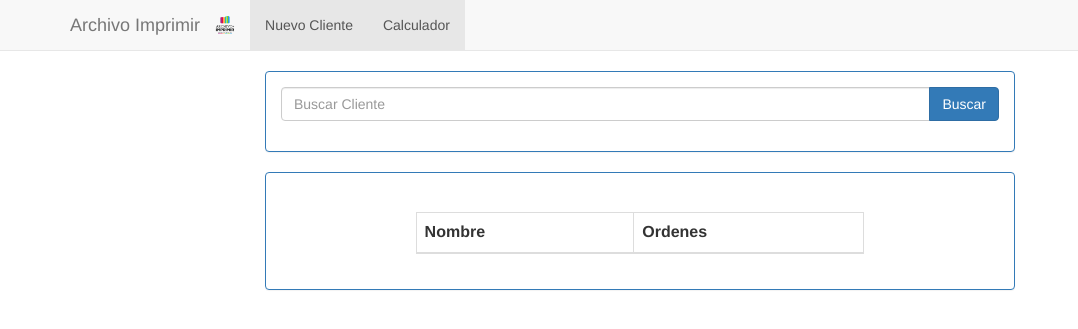
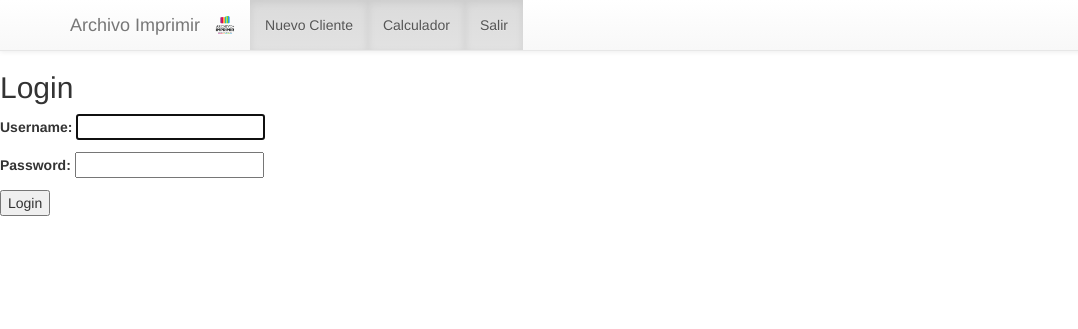
Before and after one commit to Alialmandoz/ArchivoImprimirWebApp, a Django app: page / in a window 1280 px wide. Shown: the top 329 px of the page, without its empty margins (0-1078 px from the left). Run offline with Django 3.2, Linux system fonts and the light colour scheme; data that the repository does not hold is empty; some libraries are stand-ins or nearby versions.

Commit message:
fixed the way in how the browse is shown, added loginlogout functionality

```diff
--- a/ArchivoImprimir/settings.py
+++ b/ArchivoImprimir/settings.py
@@ -104,6 +104,8 @@ AUTH_PASSWORD_VALIDATORS = [
     },
 ]
 
+LOGIN_REDIRECT_URL = 'index'
+
 
 # Internationalization
 # https://docs.djangoproject.com/en/1.10/topics/i18n/
--- a/ArchivoImprimir/urls.py
+++ b/ArchivoImprimir/urls.py
@@ -13,10 +13,13 @@ Including another URLconf
     1. Import the include() function: from django.conf.urls import url, include
     2. Add a URL to urlpatterns:  url(r'^blog/', include('blog.urls'))
 """
+from django.contrib.auth import views as auth_views
 from django.conf.urls import include, url
 from django.contrib import admin
 
 urlpatterns = [
+    url(r'^$', auth_views.login, name='login'),
+    url(r'^logout/$', auth_views.logout, name='logout'),
     url(r'^admin/', admin.site.urls),
     url(r'', include('cliente.urls')),
 ]
--- a/cliente/templates/layouts/base.html
+++ b/cliente/templates/layouts/base.html
@@ -1,13 +1,9 @@
 {% load staticfiles %}
   <meta charset="utf-8">
     <meta name="viewport" content="width=device-width, initial-scale=1">
-    <script type="text/javascript" src="http://cdnjs.cloudflare.com/ajax/libs/jquery/2.0.3/jquery.min.js"></script>
-    <script type="text/javascript" src="http://netdna.bootstrapcdn.com/bootstrap/3.3.4/js/bootstrap.min.js"></script>
-    <link href="http://cdnjs.cloudflare.com/ajax/libs/font-awesome/4.3.0/css/font-awesome.min.css"
-    rel="stylesheet" type="text/css">
-    <link rel="stylesheet" href="http://pingendo.github.io/pingendo-bootstrap/themes/default/bootstrap.css">
-
-
+    <link rel="stylesheet" href="https://maxcdn.bootstrapcdn.com/bootstrap/3.3.1/css/bootstrap.min.css">
+    <link rel="stylesheet" href="https://maxcdn.bootstrapcdn.com/bootstrap/3.3.1/css/bootstrap-theme.min.css">
+    <script src="https://maxcdn.bootstrapcdn.com/bootstrap/3.3.1/js/bootstrap.min.js"></script>
 <html>
 <head>
     <title>
@@ -16,11 +12,6 @@
         {% endblock %}
     </title>
     {% block header %}{% endblock %}
-<style>
-    strong {
-        font-weight: bold;
-    }
-</style>
 </head>
 <body data-spy="scroll">
 
@@ -44,6 +35,9 @@
               <li class="active">
                 <a href="/calculador">Calculador</a>
             </li>
+              <li class="active">
+                <a href="/logout">Salir</a>
+            </li>
           </ul>
         </div>
       </div>
--- a/cliente/templates/orden/crear_orden.html
+++ b/cliente/templates/orden/crear_orden.html
@@ -29,9 +29,4 @@
         </div>
     </div>
     </body>
-     <script>
-          $( function() {
-            $( "#fecha_entrega" ).datepicker();
-          } );
-      </script>
 {% endblock %}
--- /dev/null
+++ b/cliente/templates/registration/login.html
@@ -0,0 +1,12 @@
+{% extends 'layouts/base.html' %}
+
+{% block title %}Login{% endblock %}
+
+{% block content %}
+  <h2>Login</h2>
+  <form method="post">
+    {% csrf_token %}
+    {{ form.as_p }}
+    <button type="submit">Login</button>
+  </form>
+{% endblock %}
--- a/cliente/urls.py
+++ b/cliente/urls.py
@@ -3,7 +3,7 @@ from . import views
 
 urlpatterns = [
     # inicio
-    url(r'^$', views.index, name='index'),
+    url(r'^inicio$', views.index, name='index'),
 
     # resultado busqueda por letra
     url(r'^browse/(?P<letra>[-\w]+)/$', views.browse, name='browse'),
--- a/cliente/views.py
+++ b/cliente/views.py
@@ -5,8 +5,14 @@ from .forms import ClienteForm, OrdenForm, Calculador, TrabajoForm
 from cliente import choices
 from django.shortcuts import render
 
+# ################################# login ######################################################## #
+
+# ################################# Inicio ######################################################## #
+
 
 def paginas(model):
+    model
+
     todas_letras = 'abcdefghijklmnopqrstuvwxyz'
     letras = []
     for i in model:
@@ -23,12 +29,14 @@ def index(request):
     clientes = Cliente.objects.order_by('apellido')
     letras = paginas(clientes)
     ordenes = Ordenes.objects.all()
-    if a_buscar is not None:
-        clientes = (get_list_or_404(Cliente, slug__icontains=a_buscar))
+    if request.user.is_authenticated:
+        if a_buscar is not None:
+            clientes = (get_list_or_404(Cliente, slug__icontains=a_buscar))
+            return render(request, 'cliente/index.html',
+                      {'clientes': clientes, 'ordenes': ordenes, 'letras': letras, 'letra': letra})
         return render(request, 'cliente/index.html',
-                      {'clientes': clientes, 'ordenes': ordenes, 'letras': letras, 'letra': letra})
-    return render(request, 'cliente/index.html',
                   {'clientes': clientes, 'ordenes': ordenes, 'letras': letras, 'letra': letra})
+    return redirect('login')
 
 
 def browse(request, letra):
@@ -52,8 +60,10 @@ def crear_cliente(request):
         form = ClienteForm(request.POST or None)
         if form.is_valid():
             clientecreado = form.save(commit=False)
+            clientecreado.apellido = str(clientecreado.apellido).capitalize()
             clientecreado.slug = slugify(clientecreado.nombre + '-' + clientecreado.apellido)
             clientecreado = form.save()
+            print('el apellido es: ' + clientecreado.apellido)
             return redirect('detalleCliente', slug=slugify(clientecreado.nombre + '-' + clientecreado.apellido))
     else:
         form = ClienteForm()
```
Also changed, not shown: cliente/templates/registration/logged_out.html (added, +10 -0 lines), 4 other files.
